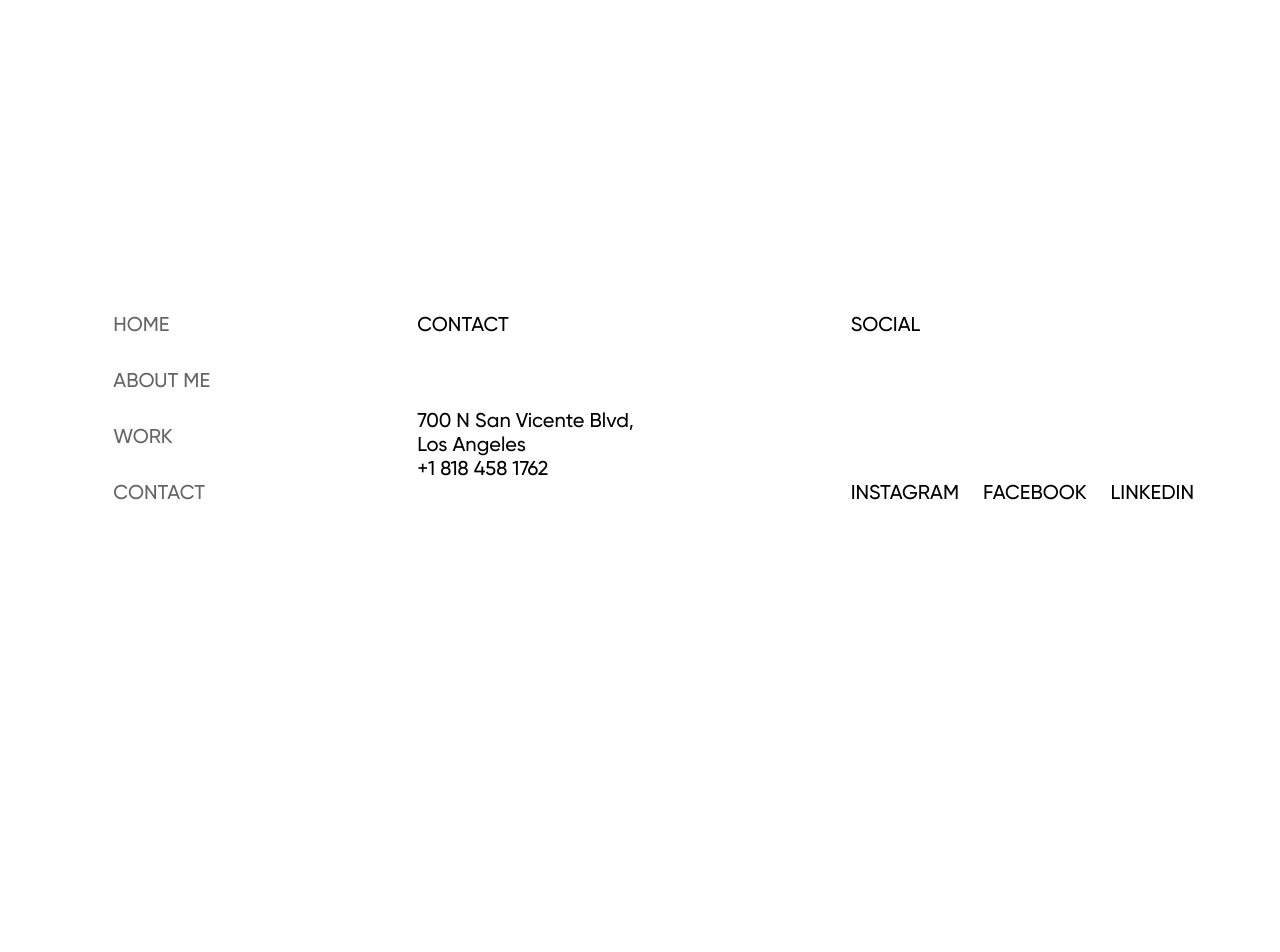
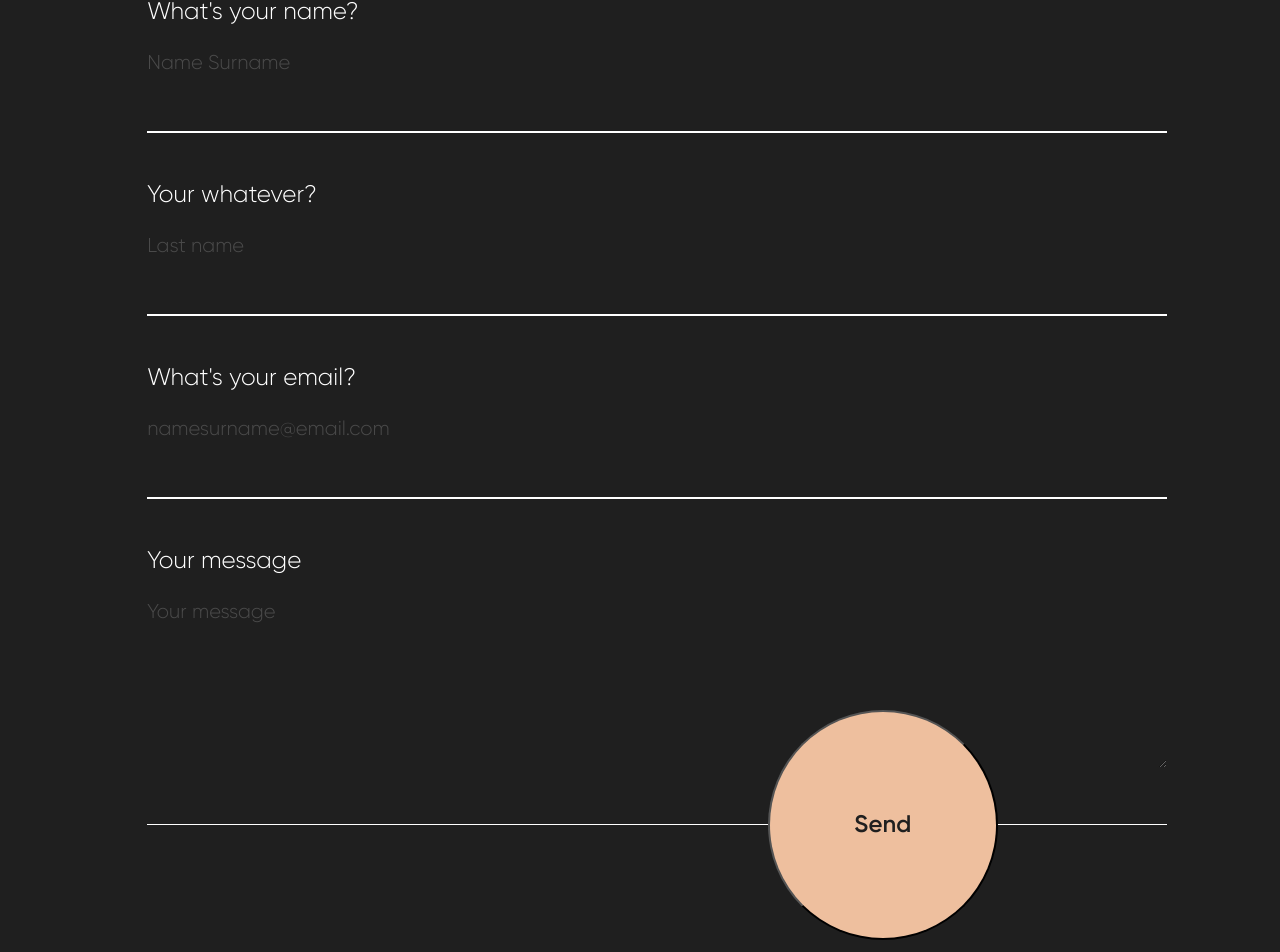
Before and after one commit to igoricaa/volkman, a Next.js app: page /contact in a window 1280 px wide. Before the commit this address had no page. Shown: the part 691-1643 px from the top of the page. Before the commit the page ends 1437 px from the top, so only its background shows below. Built offline with nearby package versions, Linux system fonts and the light colour scheme.

Commit message:
contact page, button refactoring

```diff
--- a/package.json
+++ b/package.json
@@ -15,6 +15,7 @@
     "next": "14.2.4",
     "react": "^18",
     "react-dom": "^18",
+    "react-hook-form": "^7.52.1",
     "sass": "^1.77.6"
   },
   "devDependencies": {
--- /dev/null
+++ b/src/app/contact/page.module.scss
@@ -0,0 +1,35 @@
+.pageHeader {
+  padding-bottom: 9.5rem;
+  padding-left: 2.65vw;
+
+  h1 {
+    font-size: 4.5rem;
+    max-width: 35rem;
+    margin-bottom: 10rem;
+  }
+}
+
+@media screen and (max-width: 1024px) {
+  .pageHeader {
+    padding-bottom: 4rem;
+    padding-left: 0;
+
+    h1 {
+      font-size: 3.5rem;
+      max-width: 28rem;
+      margin-bottom: 7.5rem;
+    }
+  }
+}
+
+@media screen and (max-width: 680px) {
+  .pageHeader {
+    padding-bottom: 2.5rem;
+
+    h1 {
+      font-size: 2.75rem;
+      max-width: 22rem;
+      margin-bottom: 5rem;
+    }
+  }
+}
--- /dev/null
+++ b/src/app/contact/page.tsx
@@ -0,0 +1,15 @@
+import ContactForm from '@/components/contactForm/ContactForm';
+import styles from './page.module.scss';
+
+const ContactPage = () => {
+  return (
+    <main className='main'>
+      <div className={styles.pageHeader}>
+        <h1>Let's start a project together</h1>
+        <ContactForm />
+      </div>
+    </main>
+  );
+};
+
+export default ContactPage;
--- a/src/components/ContactSection.tsx
+++ b/src/components/ContactSection.tsx
@@ -30,7 +30,7 @@ const ContactSection = ({
           Let's work
         </h2>
         <h2>together</h2>
-        <Button href='/contact' classes={['contactButton', 'roundedButton']}>
+        <Button href='/contact' classes={['roundedButton', 'centered']}>
           <p>Get in touch</p>
         </Button>
       </div>
--- a/src/components/Header.module.scss
+++ b/src/components/Header.module.scss
@@ -5,6 +5,7 @@
   padding: 6.5rem 5.75rem 2rem;
   background-color: transparent;
   position: fixed;
+  z-index: 100;
   width: 100%;
 
   .logoWrapper {
--- a/src/components/common/Button/Button.module.scss
+++ b/src/components/common/Button/Button.module.scss
@@ -4,6 +4,7 @@
   justify-content: center;
   cursor: pointer;
   position: relative;
+  font-family: var(--font-gilroy);
 
   p {
     transition: color 0.4s linear;
@@ -29,7 +30,7 @@
   }
 }
 
-.contactButton {
+.centered {
   top: calc(100% - 115px);
   left: calc(100% - 399px);
 }
@@ -42,7 +43,6 @@
   border-radius: 3rem;
   color: #fff;
   background-color: transparent;
-  font-family: var(--font-gilroy);
   cursor: pointer;
 
   &:hover {
@@ -76,7 +76,7 @@
     }
   }
 
-  .contactButton {
+  .centered {
     margin-top: 1rem;
   }
 }
--- a/src/components/common/Button/Button.tsx
+++ b/src/components/common/Button/Button.tsx
@@ -11,11 +11,13 @@ const Button = ({
   href,
   classes,
   onClick,
+  type,
 }: {
   children: any;
   href?: string;
   classes?: string[];
   onClick?: () => void;
+  type?: string;
 }) => {
   const circle = useRef<HTMLDivElement>(null);
   let timeline = useRef(gsap.timeline());
@@ -64,6 +66,20 @@ const Button = ({
           {children}
           <div ref={circle} className={styles.circle}></div>
         </Link>
+      ) : type === 'submit' ? (
+        <button
+          type='submit'
+          className={[
+            styles.button,
+            classes?.map((c: string) => styles[c]).join(' '),
+          ].join(' ')}
+          style={{ overflow: 'hidden' }}
+          onMouseEnter={() => manageMouseEnter()}
+          onMouseLeave={() => manageMouseLeave()}
+        >
+          {children}
+          <div ref={circle} className={styles.circle}></div>
+        </button>
       ) : (
         <button
           onClick={onClick}
--- /dev/null
+++ b/src/components/contactForm/ContactForm.module.scss
@@ -0,0 +1,30 @@
+.contactForm {
+    display: flex;
+    flex-direction: column;
+    position: relative;
+
+    .fieldWrapper {
+        display: flex;
+        flex-direction: column;
+        border-top: 1px solid #fff;
+        border-bottom: 1px solid #fff;
+        padding: 3rem 0 3.5rem;
+        gap: 1.5rem;
+
+        label {
+            font-size: 1.5rem;
+            font-family: var(--font-gilroy);
+            font-weight: 300;
+        }
+
+        input, textarea {
+            font-size: 1.25rem;
+            font-family: var(--font-gilroy);
+            font-weight: 300;
+            opacity: 0.5;
+            outline: none;
+            border: none;
+            background: none;
+        }
+    }
+}
--- /dev/null
+++ b/src/components/contactForm/ContactForm.tsx
@@ -0,0 +1,135 @@
+'use client';
+
+import { useForm } from 'react-hook-form';
+import styles from './ContactForm.module.scss';
+import { useEffect, useState } from 'react';
+import Button from '../common/Button/Button';
+
+type FormData = {
+  access_key: string;
+  subject: string;
+  from_name: string;
+  name: string;
+  last_name: string;
+  email: string;
+  message: string;
+};
+
+const ContactForm = () => {
+  const {
+    register,
+    handleSubmit,
+    reset,
+    formState: { errors },
+  } = useForm<FormData>();
+  const [isDesktop, setIsDesktop] = useState(false);
+  const [isSuccess, setIsSuccess] = useState(false);
+  const [Message, setMessage] = useState('');
+
+  useEffect(() => {
+    if (typeof window !== 'undefined')
+      setIsDesktop(window.matchMedia('(min-width: 1024px)').matches);
+  }, []);
+
+  const onSubmit = async (formData: FormData) => {
+    await fetch('https://api.web3forms.com/submit', {
+      method: 'POST',
+      headers: {
+        'Content-Type': 'application/json',
+        Accept: 'application/json',
+      },
+      body: JSON.stringify(formData, null, 2),
+    })
+      .then(async (response) => {
+        const json = await response.json();
+        if (json.success) {
+          setIsSuccess(true);
+          setMessage(json.message);
+          reset();
+        } else {
+          setIsSuccess(false);
+          setMessage(json.message);
+        }
+      })
+      .catch((error) => {
+        setIsSuccess(false);
+        setMessage('Client Error. Please check the console.log for more info');
+      });
+  };
+
+  return (
+    <form onSubmit={handleSubmit(onSubmit)} className={styles.contactForm}>
+      <input
+        type='hidden'
+        value='288b39cc-0062-49e5-b483-39073dfca1a9'
+        {...register('access_key')}
+      />
+      <input
+        type='hidden'
+        value='Kontakt forma sa marijavolkman.com'
+        {...register('subject')}
+      />
+      <input
+        type='hidden'
+        value='Kontakt forma marijavolkman.com'
+        {...register('from_name')}
+      />
+      {/* <label htmlFor='email'>Your email</label>
+        <input
+          {...register('email', {
+            required: { value: true, message: 'Required field' },
+            pattern: {
+              value: /^\S+@\S+$/i,
+              message: 'Please enter a valid email address',
+            },
+          })}
+          className={errors.email ? styles.error : ''}
+        /> */}
+      <div className={styles.fieldWrapper}>
+        <label htmlFor='name'>What's your name?</label>
+        <input
+          id='name'
+          type='text'
+          placeholder='Name Surname'
+          {...register('name', { required: true, maxLength: 80 })}
+          autoComplete='name'
+        />
+      </div>
+      <div className={styles.fieldWrapper}>
+        <label htmlFor='last_name'>Your whatever?</label>
+        <input
+          id='last_name'
+          type='text'
+          placeholder='Last name'
+          {...register('last_name', { required: true, maxLength: 100 })}
+          autoComplete='family-name'
+        />
+      </div>
+      <div className={styles.fieldWrapper}>
+        <label htmlFor='email'>What's your email?</label>
+        <input
+          id='email'
+          type='email'
+          placeholder='namesurname@email.com'
+          {...register('email', { required: true, pattern: /^\S+@\S+$/i })}
+          autoComplete='email'
+        />
+      </div>
+      <div className={styles.fieldWrapper}>
+        <label htmlFor='message'>Your message</label>
+        <textarea
+          id='message'
+          placeholder={'Your message'}
+          rows={7}
+          {...register('message', { required: true, min: 10 })}
+        />
+      </div>
+
+      <Button type='submit' classes={['roundedButton', 'centered']}>
+        <p>Send</p>
+      </Button>
+    </form>
+  );
+};
+
+export default ContactForm;
```
Also changed, not shown: 1 other file (tests, documents, lock files or other folders).
